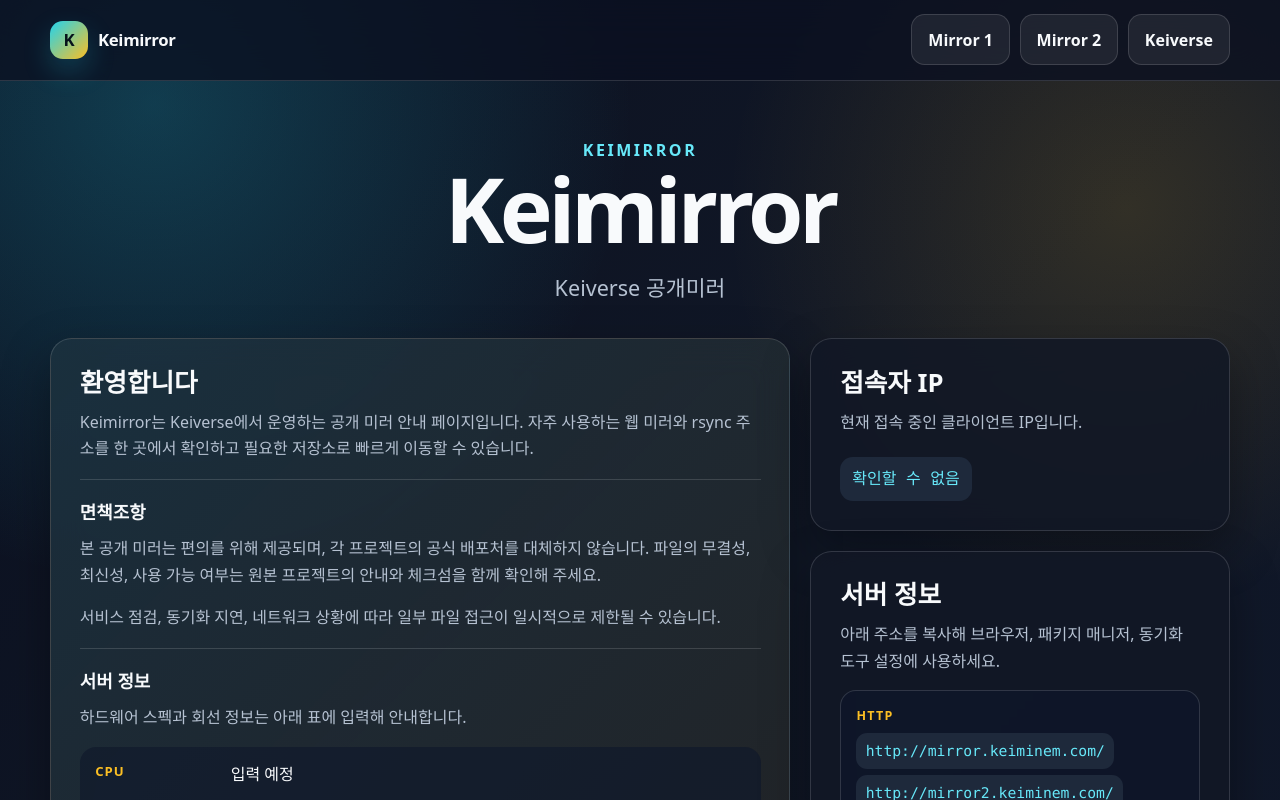
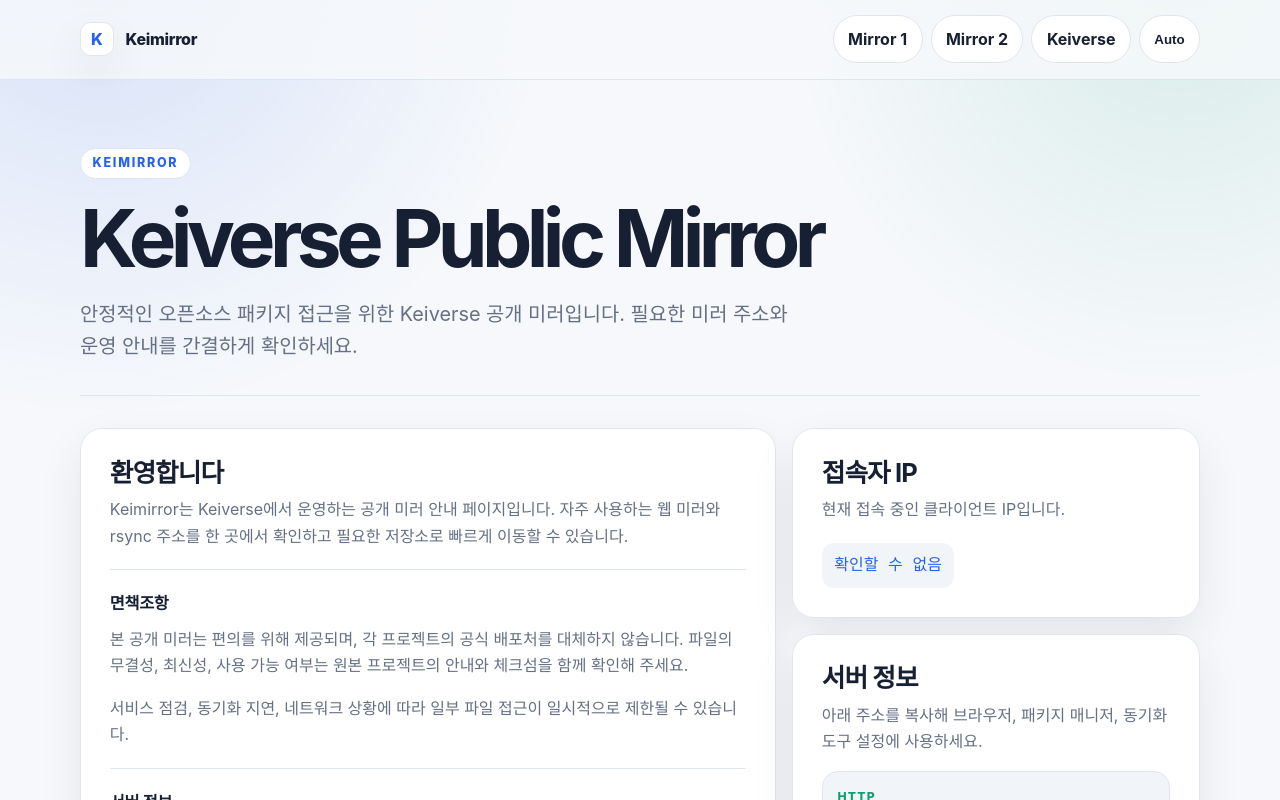
Before and after one commit to me0kmin27/Keimirror, a plain HTML site: page index.html in a window 1280 px wide. Shown: the top 800 px of the page. Drawn offline with Linux system fonts and the light colour scheme; no server answers.

Commit message:
Refine mirror landing page theme

```diff
--- a/index.html
+++ b/index.html
@@ -7,38 +7,76 @@
   <meta name="description" content="mirror.keiminem.com, mirror2.keiminem.com, rsync.keiminem.com, rsync2.keiminem.com 접속 정보를 안내하는 Keimirror 허브 페이지">
   <style>
     :root {
-      color-scheme: dark;
-      --bg: #0b1020;
-      --panel: rgba(18, 24, 38, 0.86);
-      --panel-soft: rgba(30, 41, 59, 0.72);
-      --panel-strong: #1e293b;
-      --text: #f8fafc;
-      --muted: #b6c2d2;
-      --accent: #67e8f9;
-      --accent-strong: #22d3ee;
-      --accent-warm: #fbbf24;
-      --border: rgba(255, 255, 255, 0.14);
-      --shadow: rgba(0, 0, 0, 0.34);
+      color-scheme: light dark;
+      --bg: #f6f8fb;
+      --surface: #ffffff;
+      --surface-muted: #f1f5f9;
+      --text: #172033;
+      --muted: #657085;
+      --border: #dfe5ef;
+      --primary: #2563eb;
+      --primary-soft: #e8f0ff;
+      --success: #0f9f6e;
+      --shadow: 0 18px 44px rgba(15, 23, 42, 0.08);
+      --radius: 22px;
     }
 
-    * {
-      box-sizing: border-box;
+    :root[data-theme="dark"] {
+      --bg: #101622;
+      --surface: #151d2b;
+      --surface-muted: #1d2838;
+      --text: #eef4ff;
+      --muted: #9ca9bd;
+      --border: #2c394d;
+      --primary: #7aa7ff;
+      --primary-soft: rgba(122, 167, 255, 0.14);
+      --success: #65d6a2;
+      --shadow: 0 22px 54px rgba(0, 0, 0, 0.22);
     }
+
+    @media (prefers-color-scheme: dark) {
+      :root:not([data-theme]) {
+        --bg: #101622;
+        --surface: #151d2b;
+        --surface-muted: #1d2838;
+        --text: #eef4ff;
+        --muted: #9ca9bd;
+        --border: #2c394d;
+        --primary: #7aa7ff;
+        --primary-soft: rgba(122, 167, 255, 0.14);
+        --success: #65d6a2;
+        --shadow: 0 22px 54px rgba(0, 0, 0, 0.22);
+      }
+    }
+
+    * { box-sizing: border-box; }
 
     body {
       margin: 0;
       min-height: 100vh;
-      font-family: system-ui, -apple-system, BlinkMacSystemFont, "Segoe UI", sans-serif;
-      background:
-        radial-gradient(circle at 12% 8%, rgba(34, 211, 238, 0.22), transparent 30rem),
-        radial-gradient(circle at 88% 16%, rgba(251, 191, 36, 0.14), transparent 25rem),
-        linear-gradient(135deg, #0b1020 0%, #111827 52%, #0f172a 100%);
+      font-family: Inter, ui-sans-serif, system-ui, -apple-system, BlinkMacSystemFont, "Segoe UI", sans-serif;
+      background: var(--bg);
       color: var(--text);
       line-height: 1.65;
     }
 
-    a {
-      color: inherit;
+    body::before {
+      position: fixed;
+      inset: 0;
+      z-index: -1;
+      pointer-events: none;
+      content: "";
+      background:
+        radial-gradient(circle at 8% -4%, rgba(37, 99, 235, 0.14), transparent 28rem),
+        radial-gradient(circle at 92% 0%, rgba(15, 159, 110, 0.12), transparent 24rem);
+    }
+
+    a { color: inherit; }
+    h1, h2, h3, p { margin-top: 0; }
+
+    .site-shell {
+      width: min(1120px, calc(100% - 2rem));
+      margin: 0 auto;
     }
 
     .topbar {
@@ -46,8 +84,8 @@
       top: 0;
       z-index: 10;
       border-bottom: 1px solid var(--border);
-      background: rgba(11, 16, 32, 0.78);
-      backdrop-filter: blur(18px);
+      background: color-mix(in srgb, var(--bg) 84%, transparent);
+      backdrop-filter: blur(16px);
     }
 
     .topbar-inner {
@@ -55,305 +93,243 @@
       align-items: center;
       justify-content: space-between;
       gap: 1rem;
-      width: min(1180px, calc(100% - 2rem));
-      margin: 0 auto;
-      padding: 0.9rem 0;
+      padding: 0.95rem 0;
     }
 
     .logo {
       display: inline-flex;
       align-items: center;
-      gap: 0.65rem;
-      color: var(--text);
-      font-size: 1.05rem;
-      font-weight: 900;
+      gap: 0.75rem;
+      font-size: 1rem;
+      font-weight: 800;
       letter-spacing: -0.02em;
       text-decoration: none;
     }
 
     .logo-mark {
       display: grid;
-      width: 2.35rem;
-      height: 2.35rem;
+      width: 2.1rem;
+      height: 2.1rem;
       place-items: center;
-      border-radius: 0.8rem;
-      background: linear-gradient(135deg, var(--accent-strong), var(--accent-warm));
-      color: #06121b;
-      box-shadow: 0 0.75rem 1.7rem rgba(34, 211, 238, 0.22);
+      border: 1px solid var(--border);
+      border-radius: 0.65rem;
+      background: var(--surface);
+      color: var(--primary);
+      box-shadow: var(--shadow);
     }
 
     .nav-actions {
       display: flex;
       flex-wrap: wrap;
       justify-content: flex-end;
-      gap: 0.6rem;
+      gap: 0.5rem;
     }
 
-    main {
-      width: min(1180px, calc(100% - 2rem));
-      margin: 0 auto;
-      padding: 3.5rem 0 4.5rem;
-    }
+    main { padding: 4.25rem 0 3rem; }
 
     .hero {
+      display: grid;
+      gap: 1.25rem;
       margin-bottom: 2rem;
-      text-align: center;
+      padding-bottom: 2rem;
+      border-bottom: 1px solid var(--border);
     }
 
     .eyebrow {
-      color: var(--accent);
+      width: fit-content;
+      padding: 0.28rem 0.72rem;
+      border: 1px solid var(--border);
+      border-radius: 999px;
+      background: var(--surface);
+      color: var(--primary);
+      font-size: 0.78rem;
       font-weight: 800;
-      letter-spacing: 0.16em;
+      letter-spacing: 0.14em;
       text-transform: uppercase;
     }
 
-    h1,
-    h2,
-    h3,
-    p {
-      margin-top: 0;
-    }
-
     h1 {
-      margin-bottom: 1rem;
-      font-size: clamp(2.35rem, 7vw, 5.6rem);
-      line-height: 1.02;
-      letter-spacing: -0.05em;
+      max-width: 760px;
+      margin-bottom: 0;
+      font-size: clamp(2.6rem, 7vw, 5rem);
+      line-height: 0.98;
+      letter-spacing: -0.07em;
     }
 
     .lead {
-      max-width: 820px;
-      margin: 0 auto;
+      max-width: 720px;
+      margin-bottom: 0;
       color: var(--muted);
-      font-size: clamp(1.05rem, 2vw, 1.35rem);
+      font-size: clamp(1.04rem, 2vw, 1.24rem);
     }
 
     .layout {
       display: grid;
-      grid-template-columns: minmax(0, 1.5fr) minmax(320px, 0.85fr);
-      gap: 1.25rem;
+      grid-template-columns: minmax(0, 1.45fr) minmax(310px, 0.85fr);
+      gap: 1rem;
       align-items: start;
     }
 
-    .column {
-      display: grid;
-      gap: 1.25rem;
-    }
+    .column { display: grid; gap: 1rem; }
 
     .card {
       border: 1px solid var(--border);
-      border-radius: 1.35rem;
-      background: var(--panel);
-      box-shadow: 0 1.25rem 3rem var(--shadow);
-      backdrop-filter: blur(18px);
+      border-radius: var(--radius);
+      background: color-mix(in srgb, var(--surface) 94%, transparent);
+      box-shadow: var(--shadow);
       padding: clamp(1.25rem, 3vw, 1.8rem);
     }
 
-    .card.featured {
-      background:
-        linear-gradient(135deg, rgba(103, 232, 249, 0.11), rgba(251, 191, 36, 0.07)),
-        var(--panel);
+    .card.featured { min-height: 100%; }
+
+    .card h2 {
+      margin-bottom: 0.5rem;
+      font-size: clamp(1.25rem, 2vw, 1.65rem);
+      line-height: 1.2;
+      letter-spacing: -0.035em;
     }
 
-    .card h2 {
-      margin-bottom: 0.65rem;
-      font-size: clamp(1.35rem, 2vw, 1.9rem);
-      line-height: 1.2;
-    }
-
-    .card p {
-      color: var(--muted);
-    }
-
-    .card p:last-child,
-    .card ul:last-child,
-    .card dl:last-child {
-      margin-bottom: 0;
-    }
+    .card p { color: var(--muted); }
+    .card p:last-child, .card ul:last-child, .card dl:last-child { margin-bottom: 0; }
 
     .content-block {
-      padding-top: 1.1rem;
-      margin-top: 1.1rem;
+      padding-top: 1.25rem;
+      margin-top: 1.25rem;
       border-top: 1px solid var(--border);
     }
 
     .content-block h3 {
-      margin-bottom: 0.5rem;
-      color: var(--text);
-      font-size: 1.12rem;
+      margin-bottom: 0.55rem;
+      font-size: 1.02rem;
+      letter-spacing: -0.02em;
     }
 
     .info-table {
       width: 100%;
-      margin-top: 0.8rem;
-      border-collapse: collapse;
+      margin-top: 0.85rem;
+      border-collapse: separate;
+      border-spacing: 0;
       overflow: hidden;
       border: 1px solid var(--border);
-      border-radius: 1rem;
-      background: rgba(15, 23, 42, 0.62);
+      border-radius: 16px;
+      background: var(--surface-muted);
     }
 
-    .info-table th,
-    .info-table td {
-      padding: 0.85rem 0.9rem;
+    .info-table th, .info-table td {
+      padding: 0.82rem 0.95rem;
       border-bottom: 1px solid var(--border);
       text-align: left;
       vertical-align: top;
     }
 
-    .info-table tr:last-child th,
-    .info-table tr:last-child td {
-      border-bottom: 0;
-    }
+    .info-table tr:last-child th, .info-table tr:last-child td { border-bottom: 0; }
+    .info-table th { width: 8.5rem; color: var(--muted); font-size: 0.8rem; text-transform: uppercase; }
 
-    .info-table th {
-      width: 8.5rem;
-      color: var(--accent-warm);
-      font-size: 0.82rem;
-      letter-spacing: 0.08em;
-      text-transform: uppercase;
-    }
-
-    .visitor-ip {
+    .visitor-ip, .domain {
       display: inline-flex;
       max-width: 100%;
-      margin-top: 0.35rem;
-      padding: 0.55rem 0.75rem;
-      border-radius: 0.8rem;
-      background: var(--panel-strong);
-      color: var(--accent);
+      border-radius: 0.75rem;
+      background: var(--surface-muted);
+      color: var(--primary);
       font-family: ui-monospace, SFMono-Regular, Menlo, Consolas, monospace;
-      font-size: 1rem;
       word-break: break-all;
     }
 
-    .info-list {
-      display: grid;
-      gap: 0.85rem;
-      margin: 1rem 0 0;
-    }
+    .visitor-ip { margin-top: 0.25rem; padding: 0.58rem 0.78rem; font-size: 1rem; }
+    .domain { width: fit-content; padding: 0.34rem 0.56rem; font-size: 0.9rem; }
+
+    .info-list { display: grid; gap: 0.7rem; margin: 1rem 0 0; }
 
     .endpoint {
       display: grid;
       gap: 0.35rem;
-      padding: 0.95rem;
+      padding: 0.92rem;
       border: 1px solid var(--border);
-      border-radius: 1rem;
-      background: rgba(15, 23, 42, 0.72);
+      border-radius: 16px;
+      background: var(--surface-muted);
     }
 
     .endpoint dt {
-      color: var(--accent-warm);
-      font-size: 0.78rem;
-      font-weight: 800;
+      color: var(--success);
+      font-size: 0.76rem;
+      font-weight: 850;
       letter-spacing: 0.1em;
       text-transform: uppercase;
     }
 
-    .endpoint dd {
-      margin: 0;
-    }
+    .endpoint dd { margin: 0; }
 
-    code,
-    .domain {
-      font-family: ui-monospace, SFMono-Regular, Menlo, Consolas, monospace;
-    }
-
-    .domain {
-      display: inline-flex;
-      width: fit-content;
-      padding: 0.38rem 0.58rem;
-      border-radius: 0.7rem;
-      background: var(--panel-strong);
-      color: var(--accent);
-      font-size: 0.92rem;
-      word-break: break-all;
-    }
-
-    .actions {
-      display: flex;
-      flex-wrap: wrap;
-      gap: 0.7rem;
-      margin-top: 1.1rem;
-    }
+    .actions { display: flex; flex-wrap: wrap; gap: 0.65rem; margin-top: 1.15rem; }
 
     .button {
       display: inline-flex;
       align-items: center;
       justify-content: center;
-      min-height: 2.85rem;
-      padding: 0.7rem 1rem;
-      border-radius: 0.85rem;
-      background: var(--accent-strong);
-      color: #06121b;
-      font-weight: 850;
+      min-height: 2.55rem;
+      padding: 0.62rem 0.9rem;
+      border: 1px solid var(--border);
+      border-radius: 999px;
+      background: var(--surface);
+      color: var(--text);
+      font-weight: 750;
       text-decoration: none;
-      transition: transform 160ms ease, background 160ms ease;
+      transition: transform 160ms ease, border-color 160ms ease, background 160ms ease;
     }
 
-    .button.secondary {
-      border: 1px solid var(--border);
-      background: rgba(255, 255, 255, 0.07);
-      color: var(--text);
+    .button.primary {
+      border-color: transparent;
+      background: var(--primary);
+      color: #ffffff;
     }
 
-    .button:hover,
-    .button:focus-visible {
-      background: var(--accent);
-      transform: translateY(-2px);
+    .button:hover, .button:focus-visible {
+      border-color: var(--primary);
+      background: var(--primary-soft);
+      color: var(--primary);
+      transform: translateY(-1px);
     }
 
-    .button.secondary:hover,
-    .button.secondary:focus-visible {
-      background: rgba(255, 255, 255, 0.12);
-    }
+    .button.primary:hover, .button.primary:focus-visible { background: #1d4ed8; color: #ffffff; }
+
+    .theme-toggle { cursor: pointer; }
 
     footer {
       margin-top: 2rem;
+      padding-top: 1.25rem;
+      border-top: 1px solid var(--border);
       color: var(--muted);
-      font-size: 0.95rem;
+      font-size: 0.92rem;
     }
 
     @media (max-width: 900px) {
-      .topbar-inner {
-        align-items: flex-start;
-        flex-direction: column;
-      }
-
-      .nav-actions {
-        justify-content: flex-start;
-      }
-
-      main {
-        padding: 3rem 0;
-      }
-
-      .layout {
-        grid-template-columns: 1fr;
-      }
+      .topbar-inner { align-items: flex-start; flex-direction: column; }
+      .nav-actions { justify-content: flex-start; }
+      main { padding: 3rem 0; }
+      .layout { grid-template-columns: 1fr; }
     }
   </style>
 </head>
 <body>
   <header class="topbar" aria-label="상단 메뉴">
-    <div class="topbar-inner">
+    <div class="topbar-inner site-shell">
       <a class="logo" href="/" aria-label="Keimirror 홈">
         <span class="logo-mark">K</span>
         <span>Keimirror</span>
       </a>
       <nav class="nav-actions" aria-label="다른 메뉴로 이동">
-        <a class="button secondary" href="https://mirror.keiminem.com/">Mirror 1</a>
-        <a class="button secondary" href="https://mirror2.keiminem.com/">Mirror 2</a>
-        <a class="button secondary" href="https://keiverse.com/">Keiverse</a>
+        <a class="button" href="https://mirror.keiminem.com/">Mirror 1</a>
+        <a class="button" href="https://mirror2.keiminem.com/">Mirror 2</a>
+        <a class="button" href="https://keiverse.com/">Keiverse</a>
+        <button class="button theme-toggle" type="button" id="theme-toggle" aria-label="테마 변경">Auto</button>
       </nav>
     </div>
   </header>
 
-  <main>
+  <main class="site-shell">
     <section class="hero" aria-labelledby="page-title">
       <div class="eyebrow">Keimirror</div>
-      <h1 id="page-title">Keimirror</h1>
-      <p class="lead">Keiverse 공개미러</p>
+      <h1 id="page-title">Keiverse Public Mirror</h1>
+      <p class="lead">안정적인 오픈소스 패키지 접근을 위한 Keiverse 공개 미러입니다. 필요한 미러 주소와 운영 안내를 간결하게 확인하세요.</p>
     </section>
 
     <div class="layout">
@@ -437,6 +413,26 @@
 
   <script>
     const visitorIp = document.getElementById('visitor-ip');
+    const themeToggle = document.getElementById('theme-toggle');
+    const root = document.documentElement;
+    const themes = ['auto', 'light', 'dark'];
+
+    function applyTheme(theme) {
+      if (theme === 'auto') {
+        root.removeAttribute('data-theme');
+      } else {
+        root.dataset.theme = theme;
+      }
+      themeToggle.textContent = theme.charAt(0).toUpperCase() + theme.slice(1);
+      localStorage.setItem('keimirror-theme', theme);
+    }
+
+    themeToggle.addEventListener('click', () => {
+      const current = localStorage.getItem('keimirror-theme') || 'auto';
+      applyTheme(themes[(themes.indexOf(current) + 1) % themes.length]);
+    });
+
+    applyTheme(localStorage.getItem('keimirror-theme') || 'auto');
 
     fetch('https://api.ipify.org?format=json')
       .then((response) => response.ok ? response.json() : Promise.reject(new Error('IP lookup failed')))
```
